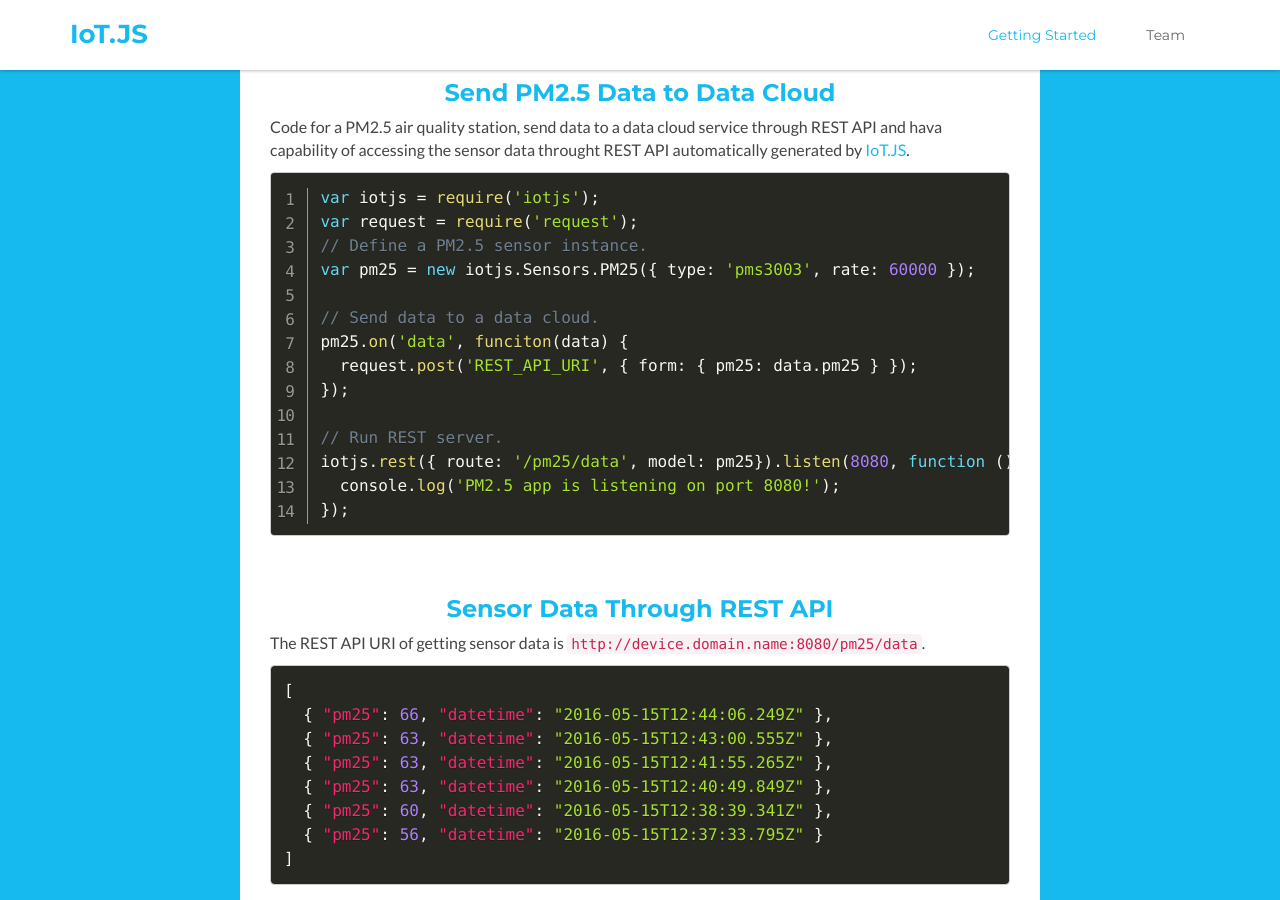
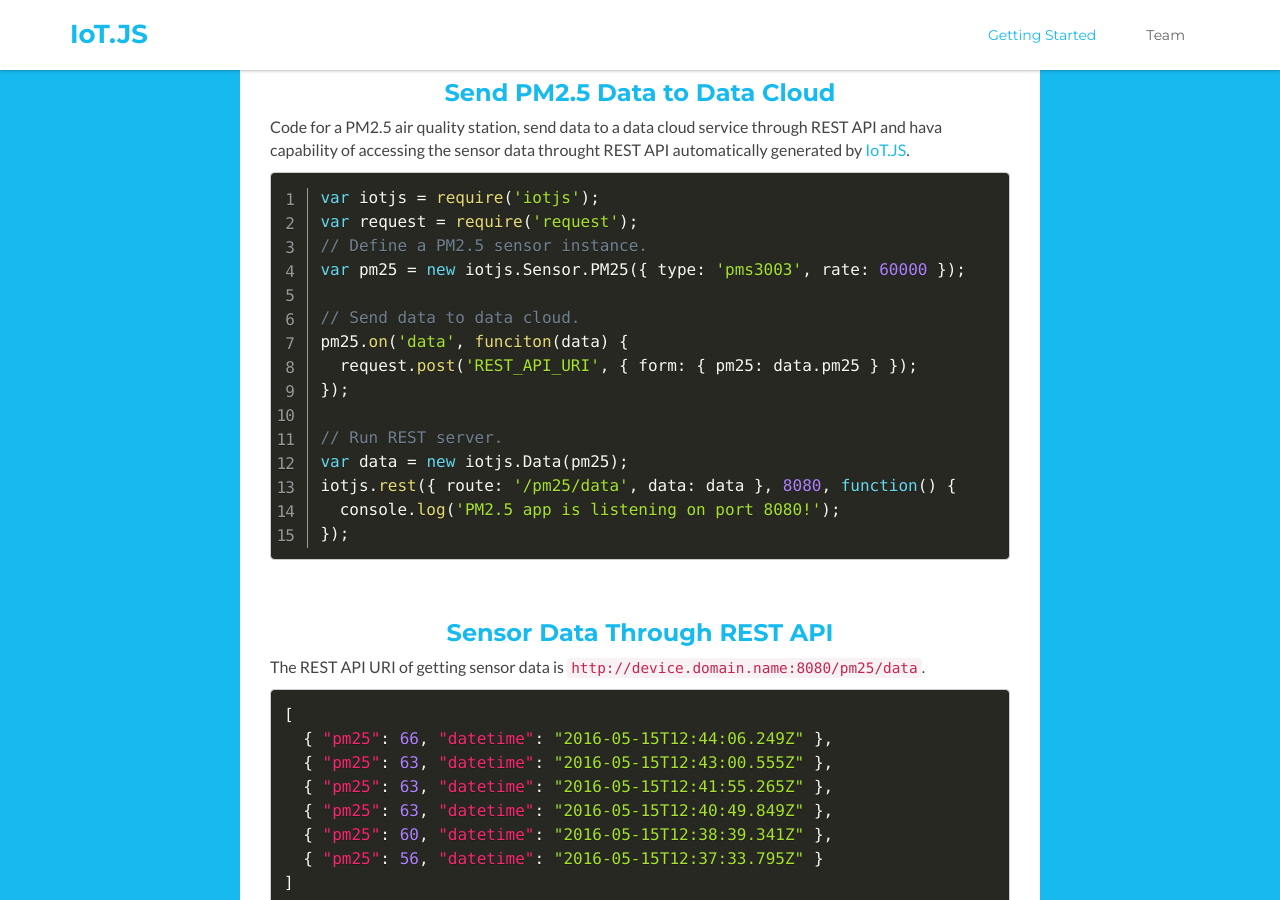
Before and after one commit to iot-js/iot-js.github.io, a Jekyll site: the page built from index.html, in a window 1280 px wide and 900 px high, scrolled down 1099 px. Built offline with Jekyll 4.4.1, drawn with Linux system fonts in a browser that asks for light colours; Markdown is read by kramdown in place of the engine named in the settings.

Commit message:
Update sample code

```diff
--- a/_includes/docs.html
+++ b/_includes/docs.html
@@ -16,18 +16,18 @@
 <pre class="line-numbers"><code class="language-javascript line-numbers">var iotjs = require('iotjs');
 var request = require('request');
 // Define a PM2.5 sensor instance.
-var pm25 = new iotjs.Sensors.PM25({ type: 'pms3003', rate: 60000 });
+var pm25 = new iotjs.Sensor.PM25({ type: 'pms3003', rate: 60000 });
 
-// Send data to a data cloud.
+// Send data to data cloud.
 pm25.on('data', funciton(data) {
   request.post('REST_API_URI', { form: { pm25: data.pm25 } });
 });
 
 // Run REST server.
-iotjs.rest({ route: '/pm25/data', model: pm25}).listen(8080, function () {
+var data = new iotjs.Data(pm25);
+iotjs.rest({ route: '/pm25/data', data: data }, 8080, function() {
   console.log('PM2.5 app is listening on port 8080!');
-});
-</code></pre>
+});</code></pre>
         </div>
       </div>
       <div class="block">
```
Also changed, not shown: 1 other file.
